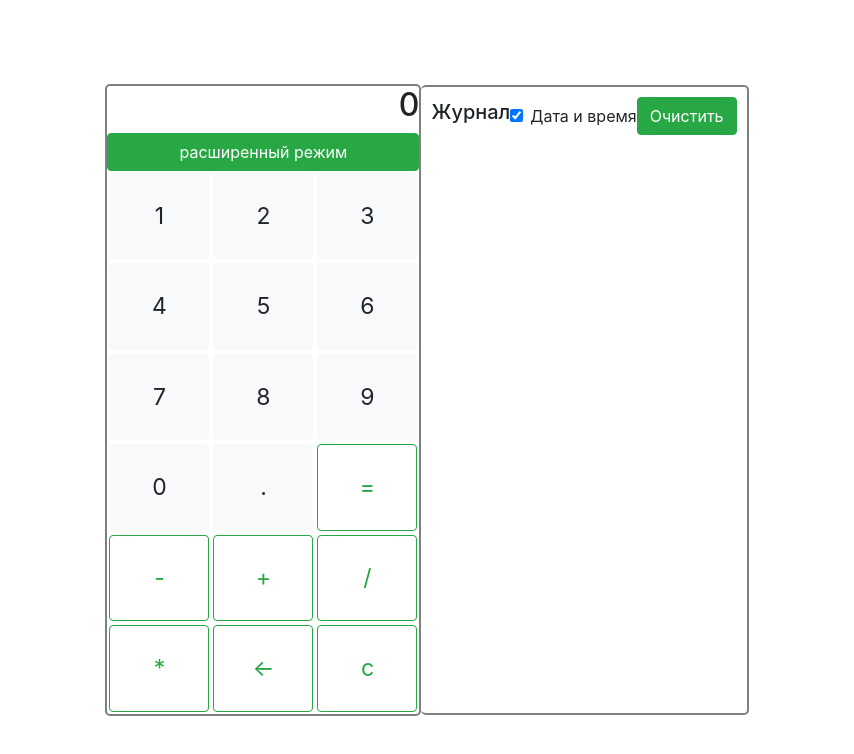
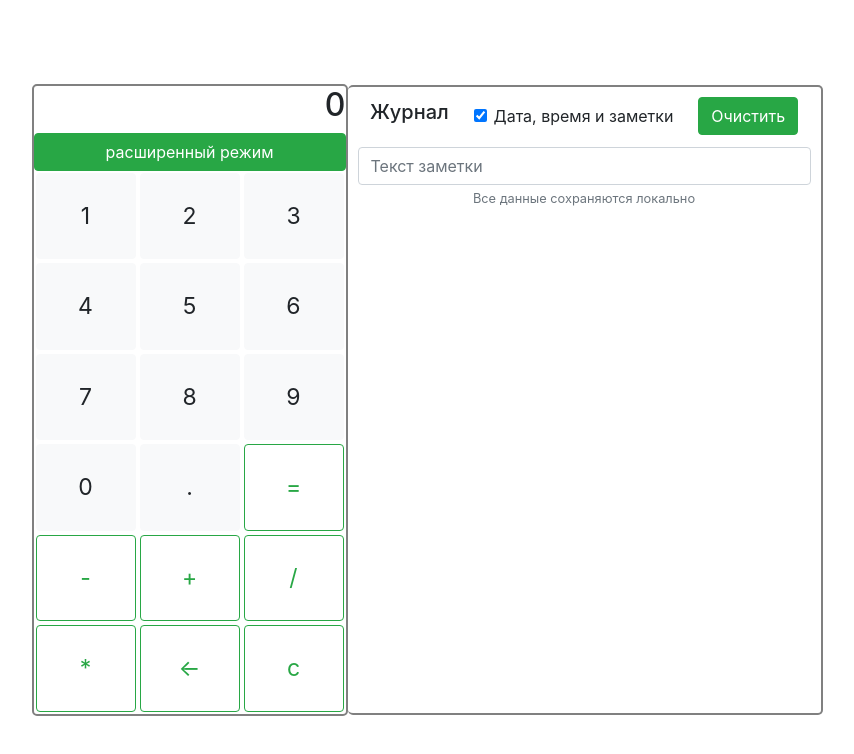
Before and after one commit to Zorotk/Calculator, a React (Create React App) app: page / in a window 1280 px wide. Shown: the top 754 px of the page, without its empty margins (213-1067 px from the left). Built offline with nearby package versions, Linux system fonts and the light colour scheme.

Commit message:
add notes

```diff
--- a/src/components/Calculator.jsx
+++ b/src/components/Calculator.jsx
@@ -2,11 +2,11 @@ import React from 'react';
 import '../styles/toolbar.scss'
 import CalcState from '../store/calcState'
 import { observer } from 'mobx-react-lite'
-import { Button, ListGroup, Form } from 'react-bootstrap'
-import calcState from '../store/calcState';
+import { Button} from 'react-bootstrap'
+
+import CalculatorHistory from './CalculatorHistory';
+
 const Calculator = observer(() => {
-    const [checkbox, setCheckbox] = React.useState(true);
-
     return (
         <div className="Calculator">
             <div className={'Calculator__panel'}>
@@ -21,17 +21,7 @@ const Calculator = observer(() => {
                     ))}
                 </div>
             </div>
-            <ListGroup variant="flush" className='Calculator__history'>
-                <div className='Calculator__history__panel'>
-                    <h5>Журнал</h5>
-                    <Form.Check checked={checkbox} type="checkbox" onChange={() => setCheckbox(!checkbox)} label="Дата и время" />
-                    <Button onClick={() => CalcState.deleteHistory()} variant="success">Очистить</Button>
-                </div>
-                {
-                    calcState.history.map((el, i) =>
-                    (<ListGroup.Item action variant="light" className='Calculator__history__item' key={i}>
-                        {checkbox ? <span>Дата:{new Date(el.time).toISOString().slice(0, 10)}  Время:{new Date(el.time).toLocaleTimeString()}</span> : null}   {el.value}</ListGroup.Item>))}
-            </ListGroup>
+            <CalculatorHistory />
         </div>
     );
 }
--- /dev/null
+++ b/src/components/CalculatorHistory.jsx
@@ -0,0 +1,42 @@
+import React from 'react';
+import '../styles/toolbar.scss'
+import CalcState from '../store/calcState'
+import { observer } from 'mobx-react-lite'
+import { Button, ListGroup, Form, Badge, OverlayTrigger, Tooltip } from 'react-bootstrap'
+import calcState from '../store/calcState';
+
+const CalculatorHistory = observer(() => {
+    const [checkbox, setCheckbox] = React.useState(true);
+    return (
+        <ListGroup variant="flush" className='Calculator__history'>
+            <div className='Calculator__history__panel'>
+                <h5>Журнал</h5>
+                <Form.Check checked={checkbox} type="checkbox" onChange={() => setCheckbox(!checkbox)} label="Дата, время и заметки" />
+                <Button onClick={() => CalcState.deleteHistory()} variant="success">Очистить</Button>
+            </div>
+            {checkbox && <>
+                <Form.Control
+                    type="text" placeholder="Текст заметки"
+                    onChange={(e) => { calcState.note = e.target.value }}
+                    value={calcState.note} />
+                <Form.Text className="text-muted">
+                    Все данные сохраняются локально
+                            </Form.Text>
+            </>}
+            {
+                calcState.history.map(el =>
+                (<ListGroup.Item action variant="light" onDoubleClick={() => CalcState.deleteNote(el.time)}
+                    className='Calculator__history__item' key={el.time}>
+                    {checkbox
+                        ? <span>
+                            <OverlayTrigger overlay={<Tooltip id="tooltip-disabled">+ добавить заметку!</Tooltip>}>
+                                <span className="d-inline-block">
+                                    <Badge onClick={() => CalcState.addNote(el.time)} variant="info" >+</Badge>
+                                </span>
+                            </OverlayTrigger> Дата:{new Date(el.time).toISOString().slice(0, 10)}  Время:{new Date(el.time).toLocaleTimeString()}
+                        </span> : null}   {el.value}  {el.note}</ListGroup.Item>))}
+        </ListGroup>
+    );
+})
+
+export default CalculatorHistory;
--- a/src/store/calcState.js
+++ b/src/store/calcState.js
@@ -6,6 +6,8 @@ class CalcState {
     currentOperator = ''
     display = ''
     history = []
+    note = ''
+
     constructor() {
         makeAutoObservable(this)
         this.start()
@@ -13,6 +15,21 @@ class CalcState {
 
     start() {
         this.history = JSON.parse(localStorage.getItem("calc")) || []
+    }
+
+    addNote(id) {
+        if (!this.note) {
+            return
+        }
+        const value = this.history.find(({ time }) => time === id)
+        value.note = this.note
+        this.saveHistory();
+        this.note = ''
+    }
+
+    deleteNote(id) {
+        this.history = this.history.filter(el => el.time !== id)
+        this.saveHistory();
     }
 
     deleteHistory() {
@@ -43,6 +60,10 @@ class CalcState {
         }
     }
 
+    saveHistory() {
+        localStorage.setItem('calc', JSON.stringify(this.history))
+    }
+
     btnHandler = (btn) => {
         if (btn == 'sqrt' || btn == '←' || btn == 'c' || btn == 'x2') {
             return this.calc(+this.value1, +this.value2, btn)
@@ -65,7 +86,7 @@ class CalcState {
                 })
                     , this.value1 = ''
                     , this.display = ''
-                    , localStorage.setItem('calc', JSON.stringify(this.history));
+                    , this.saveHistory();
             }
             if (this.btnValues.slice(11).join('').includes(this.display[this.display.length - 1])) {
                 this.display = this.display.substring(0, this.display.length - 1)
--- a/src/styles/toolbar.scss
+++ b/src/styles/toolbar.scss
@@ -43,26 +43,25 @@
     border: 2px solid gray;
     border-left: none;
     border-radius: 5px;
-    min-width: 325px;
+    min-width: 475px;
     height: 630px;
     overflow-y: auto;
     padding: 10px;
      &__panel{
-  display: flex;
-  justify-content: space-around;
-  align-items: center;
-  width: 100%;
-  padding-bottom: 12px;
+      display: flex;
+      justify-content: space-around;
+      align-items: center;
+      width: 100%;
+      padding-bottom: 12px;
      }
     &__item{
       font-size: 19px;
       color: green;
       padding: 5px;
        margin-bottom: 5px;
-
     }
     &__item>span{
       font-size: 16px;
-          color: gray
+      color: gray;
     }
 }
```
